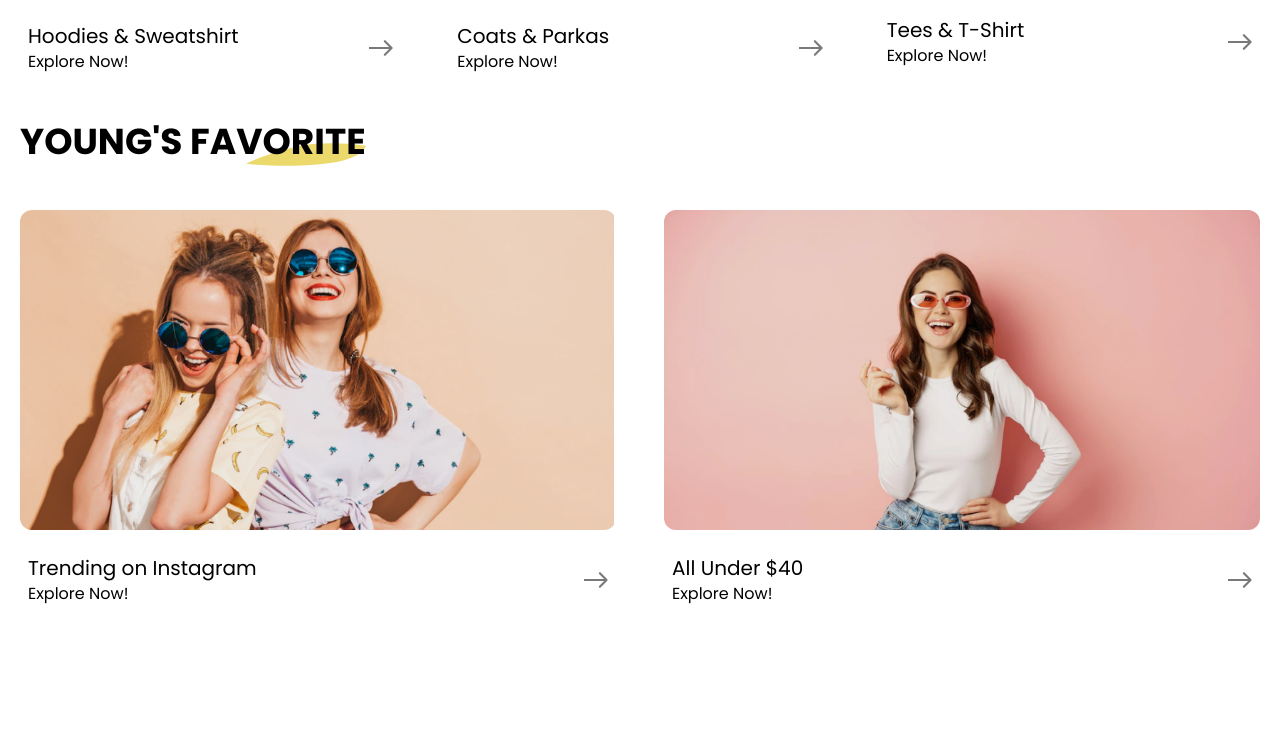
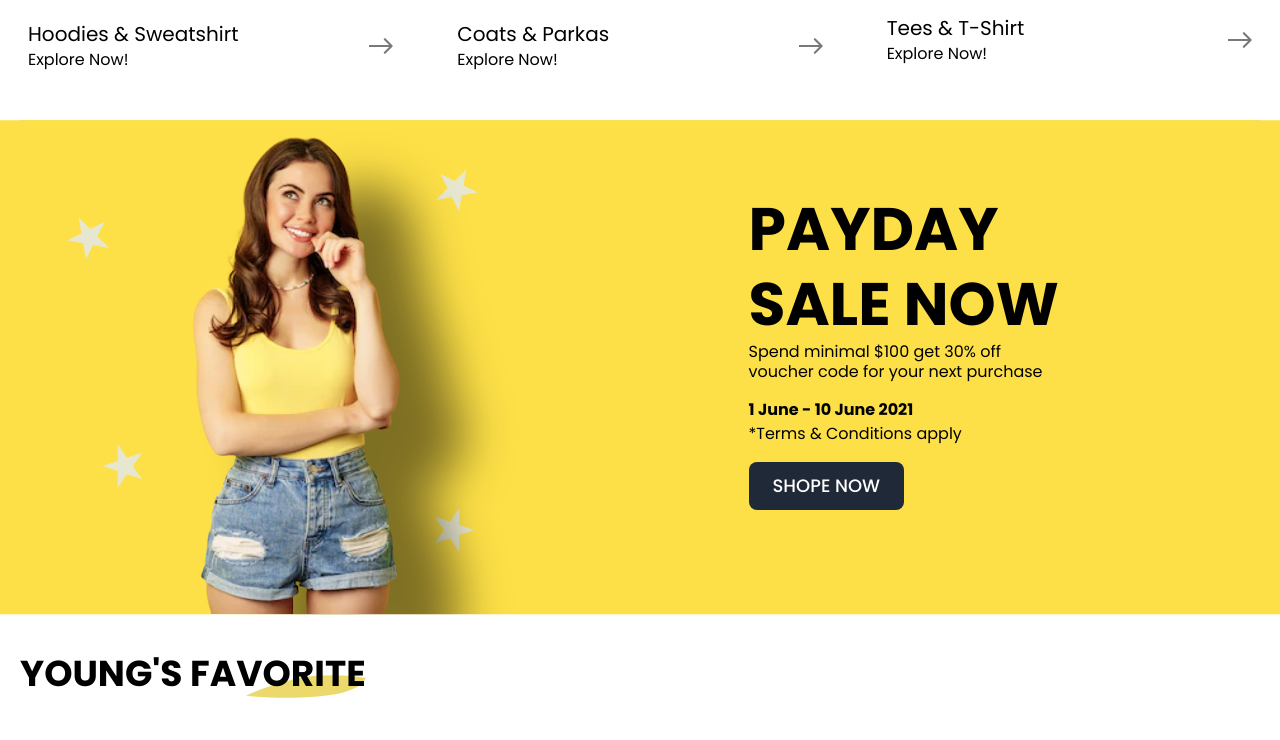
Before and after one commit to SuhelMakkad/fashion-landing-page, a React (Vite) app: page / in a window 1280 px wide. Shown: the part 1480-2220 px from the top of the page. Before the commit the page ends 2094 px from the top, so only its background shows below. Built offline with nearby package versions, Linux system fonts and the light colour scheme.

Commit message:
added sale section

```diff
--- a/src/App.tsx
+++ b/src/App.tsx
@@ -3,6 +3,7 @@ import HeroSection from "@/components/HeroSection";
 import BrandStipe from "@/components/BrandStipe";
 import NewArrivals from "@/components/NewArrivals";
 import FavoriteSection from "@/components/FavoriteSection";
+import SaleSection from "@/components/SaleSection";
 
 const App = () => {
   return (
@@ -15,6 +16,9 @@ const App = () => {
         <BrandStipe />
 
         <NewArrivals />
+
+        <SaleSection />
+
         <FavoriteSection />
       </main>
     </div>
--- a/src/common/components/BgStar/index.tsx
+++ b/src/common/components/BgStar/index.tsx
@@ -4,8 +4,8 @@ const Star = ({ className, ...props }: SVGProps<SVGSVGElement>) => (
   <svg
     {...props}
     className={`${className} fill-slate-200 -z-10 absolute`}
-    width="56"
-    height="51"
+    width="45"
+    height="40"
     viewBox="0 0 56 51"
     xmlns="http://www.w3.org/2000/svg"
   >
--- a/src/common/components/Button/index.tsx
+++ b/src/common/components/Button/index.tsx
@@ -3,7 +3,7 @@ import { ButtonHTMLAttributes } from "react";
 import { cva } from "class-variance-authority";
 import type { VariantProps } from "class-variance-authority";
 
-const button = cva(["font-medium", "border", "transition"], {
+const button = cva(["font-medium", "transition"], {
   variants: {
     intent: {
       primary: ["bg-blue-500", "text-white", "border-transparent", "hover:bg-blue-600"],
--- a/src/common/components/HeroSection/index.tsx
+++ b/src/common/components/HeroSection/index.tsx
@@ -1,6 +1,6 @@
 import Button from "@/components/Button";
 import BgStar from "@/components/BgStar";
-import heroImage from "@/images/hero-img.png";
+import heroImage from "@/images/hero/1.png";
 
 const HeroSection = () => {
   return (
--- /dev/null
+++ b/src/common/components/SaleSection/index.tsx
@@ -0,0 +1,51 @@
+import heroImage from "@/images/hero/2.png";
+import BgStar from "../BgStar";
+import Button from "../Button";
+
+const SaleSection = () => {
+  return (
+    <section
+      className={`
+				flex items-center gap-8 max-lg:flex-col-reverse max-lg:mx-auto
+				bg-yellow-300 shadow-yellow-300 shadow-[0_0_0_100vmax]
+      `}
+      style={{ clipPath: "inset(0px -100vmax)" }}
+    >
+      <div className="relative">
+        <img
+          className="max-lg:max-h-96 drop-shadow-[4rem_3rem_1.5rem_rgba(0,0,0,0.5)]"
+          src={heroImage}
+        />
+
+        <BgStar className="opacity-80 left-12 top-24 rotate-45" />
+        <BgStar className="opacity-80 right-12 top-12 -rotate-45" />
+        <BgStar className="opacity-80 right-12 bottom-16 rotate-90" />
+        <BgStar className="opacity-80 left-20 bottom-32 -rotate-90" />
+      </div>
+
+      <div className="mb-8 mx-auto max-lg:text-center max-lg:mt-12">
+        <h3 className="uppercase text-6xl font-bold leading-tight">
+          Payday <br /> Sale Now
+        </h3>
+
+        <p className="leading-tight w-80">
+          Spend minimal $100 get 30% off voucher code for your next purchase
+        </p>
+
+        <p className="mt-4">
+          <span className="font-bold">1 June - 10 June 2021</span>
+          <br />
+          <span>*Terms & Conditions apply</span>
+        </p>
+
+        <div className="mt-4">
+          <Button intent={"monochrome"} size={"large"} uppercase elevated>
+            Shope Now
+          </Button>
+        </div>
+      </div>
+    </section>
+  );
+};
+
+export default SaleSection;
```
Also changed, not shown: src/assets/images/hero/1.png (renamed from src/assets/images/hero-img.png), src/assets/images/hero/2.png (added).
